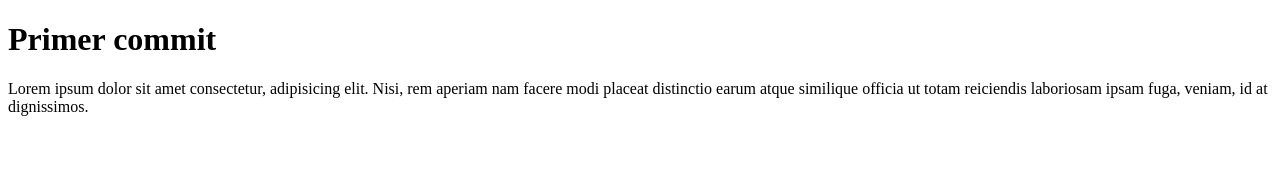
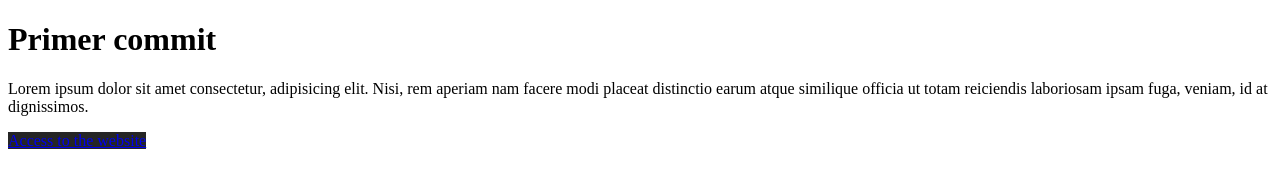
Before and after one commit to codeDxni/RepositorioPruebaGitHub, a plain HTML site: page index.html in a window 1280 px wide. Drawn offline with Linux system fonts and the light colour scheme.

Commit message:
added header, main and footer with an <a>

```diff
--- a/index.html
+++ b/index.html
@@ -5,13 +5,21 @@
     <meta http-equiv="X-UA-Compatible" content="IE=edge" />
     <meta name="viewport" content="width=device-width, initial-scale=1.0" />
     <title>GitHub</title>
+    <link rel="stylesheet" href="./styles.css">
   </head>
   <body>
+    <header>
       <h1>Primer commit</h1>
+    </header>
+    <main>
       <p>
         Lorem ipsum dolor sit amet consectetur, adipisicing elit. Nisi, rem
         aperiam nam facere modi placeat distinctio earum atque similique officia
         ut totam reiciendis laboriosam ipsam fuga, veniam, id at dignissimos.
       </p>
+    </main>
+    <footer>
+      <a class="website" href="https://github.com/"> Access to the website</a>
+    </footer>
   </body>
 </html>
--- /dev/null
+++ b/styles.css
@@ -0,0 +1,7 @@
+.website{
+
+    background-color: #252525;
+    width: 20vw;
+    height: 10vh;
+
+}
```
Lines whose indentation alone changed are shown as unchanged.
